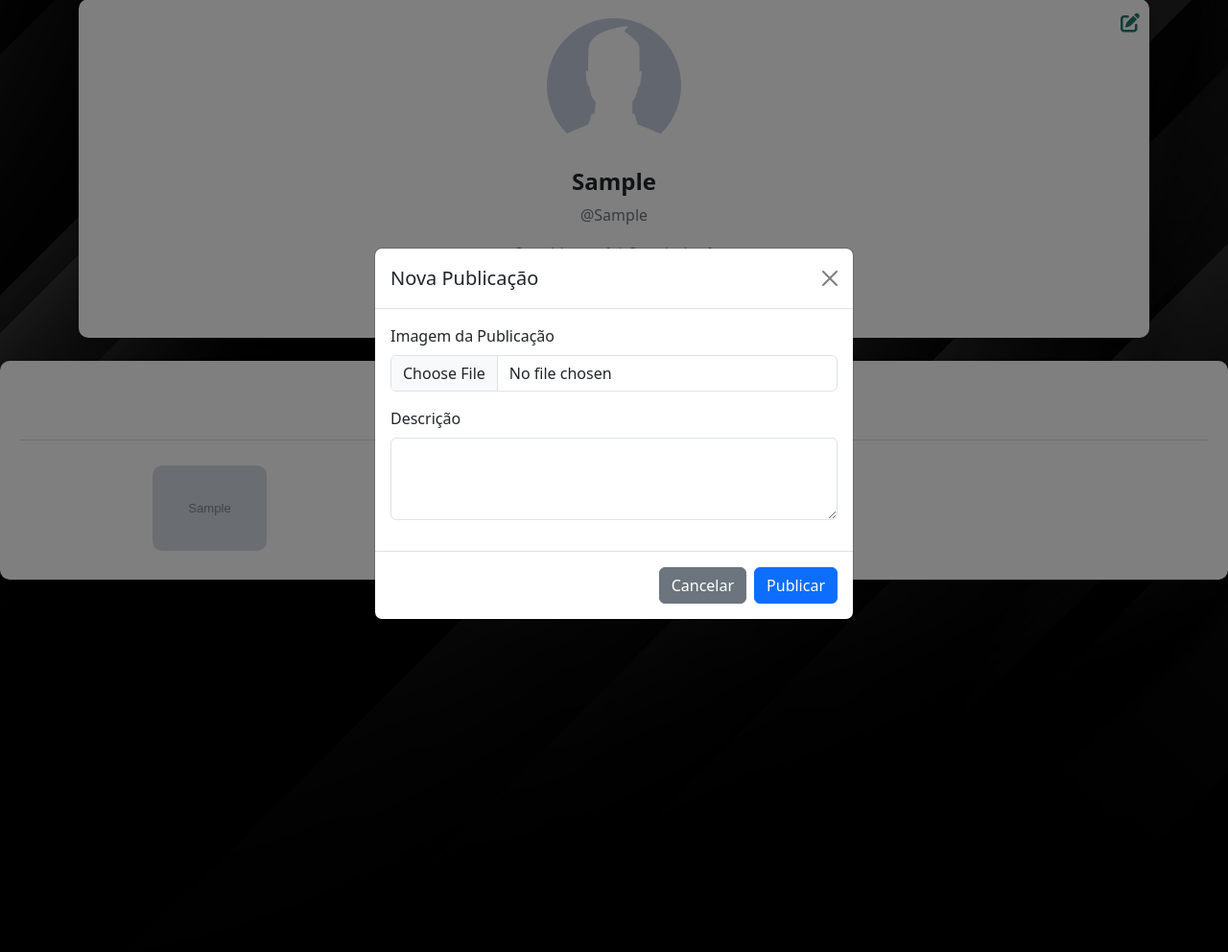
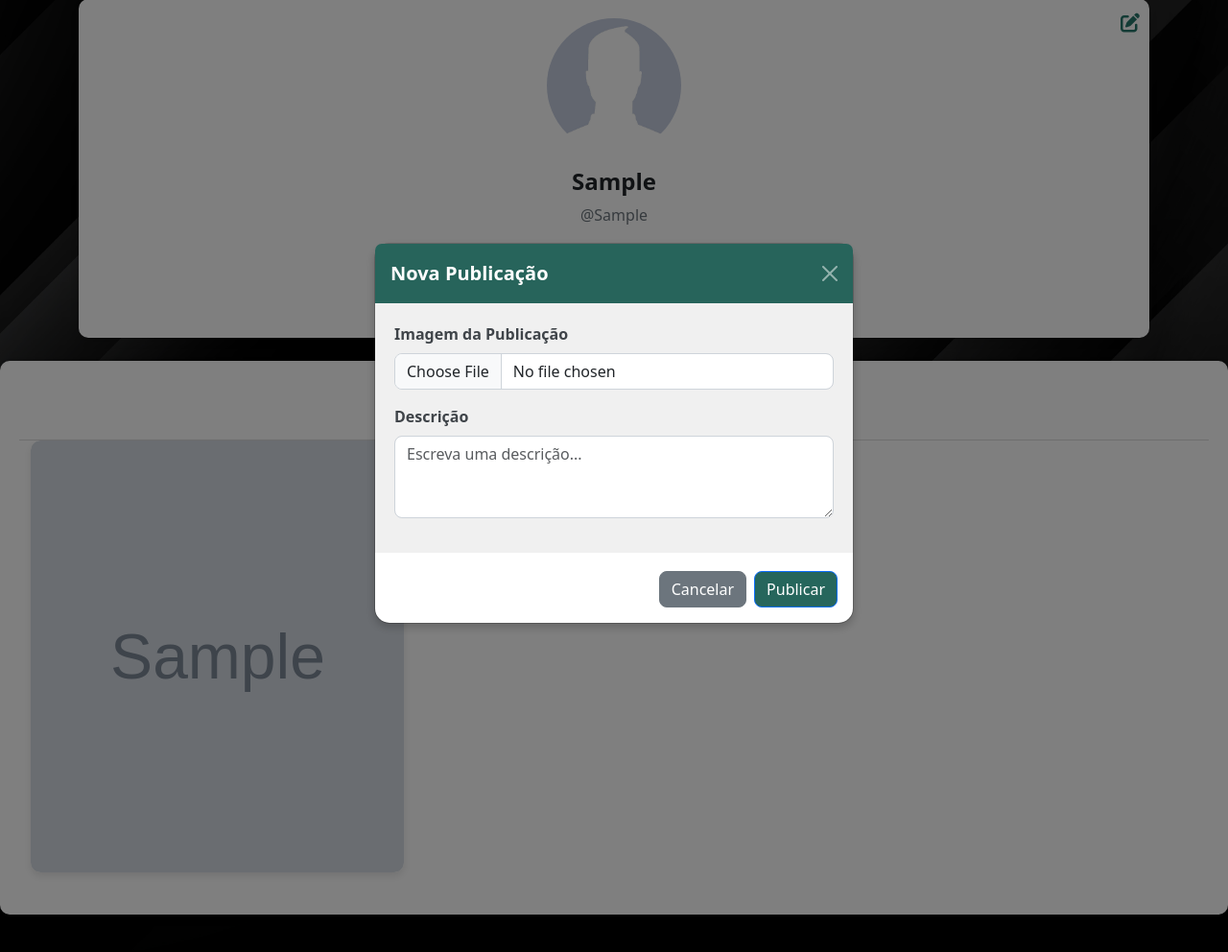
Before and after one commit to Vinicius0712/RedeSocial, a PHP site: page /perfil/perfil.php in a window 1280 px wide, after a click on "Nova Publicação". Shown: the part 110-1102 px from the top of the page at 96% size. Run offline with PHP 8.4, Linux system fonts and the light colour scheme; the visitor is signed in with stand-in values (Sample User, id 1); tables that the repository leaves empty hold one stand-in row (values such as "Sample post"); grey boxes marked "Sample" are stand-in pictures; some web fonts are replaced.

Commit message:
Alterações feitas

```diff
--- a/css/perfil.css
+++ b/css/perfil.css
@@ -112,6 +112,144 @@ color: #333;
 
 .nav-link-custom:hover {
     color: #67696b;
-    background-color: #e9ecef;
+    background-color: #ffffff;
     text-decoration: none;
 }
+
+.post {
+    position: relative;
+    width: 100%;
+    overflow: hidden;
+    border-radius: 10px; /* Bordas arredondadas */
+    box-shadow: 0 4px 8px rgba(0, 0, 0, 0.1); /* Sombra suave */
+}
+
+.post img {
+    width: 100%;
+    height: 450px;
+    object-fit: cover;
+    border-radius: 10px;
+}
+
+.row {
+    margin-left: 0;
+    margin-right: 0;
+}
+
+.col-12 {
+    padding-left: 5px;
+    padding-right: 5px;
+}
+
+.post img {
+    transition: all 0.3s ease;
+}
+
+.post img:hover {
+    transform: scale(1.05); /* Efeito de zoom na imagem ao passar o mouse */
+}
+
+.profile-details {
+    text-align: center;
+}
+
+.btn-full {
+    width: 100%;
+    margin-bottom: 10px;
+}
+
+.edit-icon {
+    font-size: 20px;
+    text-decoration: none;
+    color: #27776b;
+}
+
+.edit-icon:hover {
+    color: #1da896;
+}
+
+/* Modal Header */
+.modal-header {
+    background-color: #27645b; /* Fundo azul Bootstrap */
+    color: white;
+    border-bottom: none;
+}
+
+.modal-title {
+    font-weight: bold;
+    font-size: 1.25rem;
+}
+
+/* Botão de Fechar Modal */
+.btn-close {
+    filter: invert(1); /* Deixa o ícone de fechar em branco */
+}
+
+/* Estilização do Formulário */
+.modal-body {
+    padding: 20px;
+    background-color: #f0f0f0; /* Fundo cinza claro */
+}
+
+/* Campos de Entrada */
+.form-control {
+    border-radius: 0.5rem;
+    border: 1px solid #ced4da;
+}
+
+.form-control:focus {
+    box-shadow: none;
+    border-color: #58ddc9;
+}
+
+/* Label dos Campos */
+.form-label {
+    font-weight: bold;
+    color: #3f4449;
+}
+
+/* Modal Footer */
+.modal-footer {
+    border-top: none;
+    padding-top: 15px;
+}
+
+/* Botão de Cancelar */
+.btn-secondary {
+    background-color: #6c757d;
+    border-radius: 0.5rem;
+}
+
+/* Botão de Publicar */
+.btn-primary {
+    background-color: #26665c;
+    border-radius: 0.5rem;
+}
+
+.btn-primary:hover {
+    background-color: #30a08f;
+}
+
+/* Ajustes Gerais */
+.modal-content {
+    border-radius: 1rem;
+    box-shadow: 0 4px 10px rgba(0, 0, 0, 0.2);
+}
+
+
+@media (min-width: 768px) {
+    .col-md-6 {
+        max-width: 45%; /* Limita a largura das publicações para evitar ultrapassar as linhas */
+    }
+}
+
+@media (min-width: 992px) {
+    .col-lg-4 {
+        max-width: 30%; /* Em telas grandes, as publicações ocupam menos espaço */
+    }
+}
+
+/* Efeito hover para destacar as imagens */
+.post img:hover {
+    transform: scale(1.05); /* Zoom suave ao passar o mouse */
+}
--- a/menu.php
+++ b/menu.php
@@ -30,7 +30,7 @@ $fotoPerfil = isset($_SESSION['foto_perfil']) ? '../img/' . $_SESSION['foto_perf
             <!-- <a href="#" class="nav-link"><i class="fas fa-bell"></i><span class="badge bg-danger"></span></a> -->
 
             <a href="../perfil/perfil.php" class="nav-link">
-                <img src="<?php echo $fotoPerfil; ?>" alt="Profile" class="profile-icon" style="width: 50px; height: 45px; border-radius: 50%;">
+                <img src="<?php echo $fotoPerfil; ?>" alt="Profile" class="profile-icon" draggable="false" style="width: 50px; height: 45px; border-radius: 50%;">
             </a>
 
         </div>
--- a/perfil/perfil.php
+++ b/perfil/perfil.php
@@ -17,36 +17,7 @@ require_once('../classes/Database.class.php');
     <link rel="stylesheet" href="https://cdnjs.cloudflare.com/ajax/libs/font-awesome/6.0.0-beta3/css/all.min.css">
     <link rel="stylesheet" href="../css/perfil.css">
     <style>
-        .post {
-            display: inline-block;
-            margin: 10px;
-            width: 30%;
-        }
 
-        .post img {
-            width: 100%;
-            border-radius: 10px;
-        }
-
-        .profile-details {
-            text-align: center;
-        }
-
-        .btn-full {
-            width: 100%;
-            margin-bottom: 10px;
-        }
-
-        .edit-icon {
-            font-size: 20px;
-            color: #007bff;
-            text-decoration: none;
-            color: #27776b;
-        }
-
-        .edit-icon:hover {
-            color: #0056b3;
-        }
     </style>
 </head>
 
@@ -88,7 +59,7 @@ require_once('../classes/Database.class.php');
 
     <!-- Postagens do Usuário -->
     <div class="profile-details mt-4">
-        <div class="d-flex justify-content-center nav-blocks mb-3">
+        <div class="d-flex justify-content-center nav-blocks mb-0">
             <div class="nav-block">
                 <a href="#" class="nav-link-custom">
                     <h5>Publicações</h5>
@@ -102,7 +73,7 @@ require_once('../classes/Database.class.php');
         </div>
 
         <!-- Exibindo as publicações do usuário -->
-        <div class="row">
+        <div class="row ">
     <?php
     // Consulta para buscar as publicações do usuário
     $queryPublicacoes = $db->prepare("SELECT * FROM publicacoes WHERE usuario_id = :usuario_id");
@@ -110,11 +81,9 @@ require_once('../classes/Database.class.php');
     $queryPublicacoes->execute();
     $publicacoes = $queryPublicacoes->fetchAll(PDO::FETCH_ASSOC);
 
-            // Verifica se há publicações
     if ($publicacoes) {
         foreach ($publicacoes as $publicacao) {
-                    // Exibindo cada publicação com a imagem
-                    echo '<div class="col-md-4">';
+            echo '<div class="col-6 col-md-4 mb-4">'; // Define o tamanho das colunas para serem responsivas
             echo '<div class="post">';
             echo '<img src="../uploads/' . htmlspecialchars($publicacao['imagem']) . '" alt="Publicação">';
             echo '</div>';
@@ -143,7 +112,7 @@ require_once('../classes/Database.class.php');
                     </div>
                     <div class="mb-3">
                         <label for="descricao" class="form-label">Descrição</label>
-                            <textarea class="form-control" id="descricao" name="descricao" rows="3"></textarea>
+                        <textarea class="form-control" id="descricao" name="descricao" rows="3" placeholder="Escreva uma descrição..."></textarea>
                     </div>
                 </div>
                 <div class="modal-footer">
```
Also changed, not shown: css/index.css (+4 -4 lines), rede/index.php (+5 -4 lines). Lines whose indentation alone changed are shown as unchanged.
